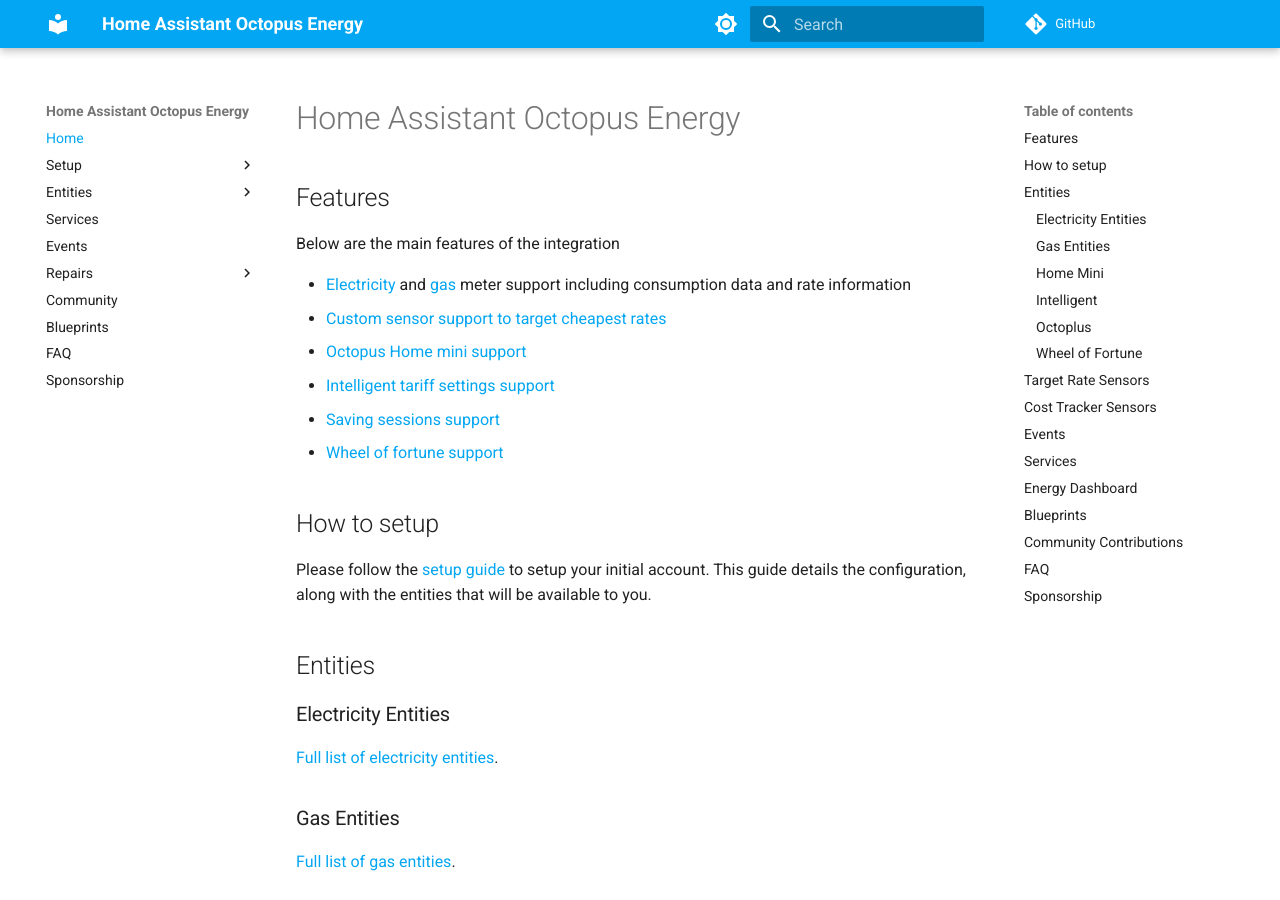
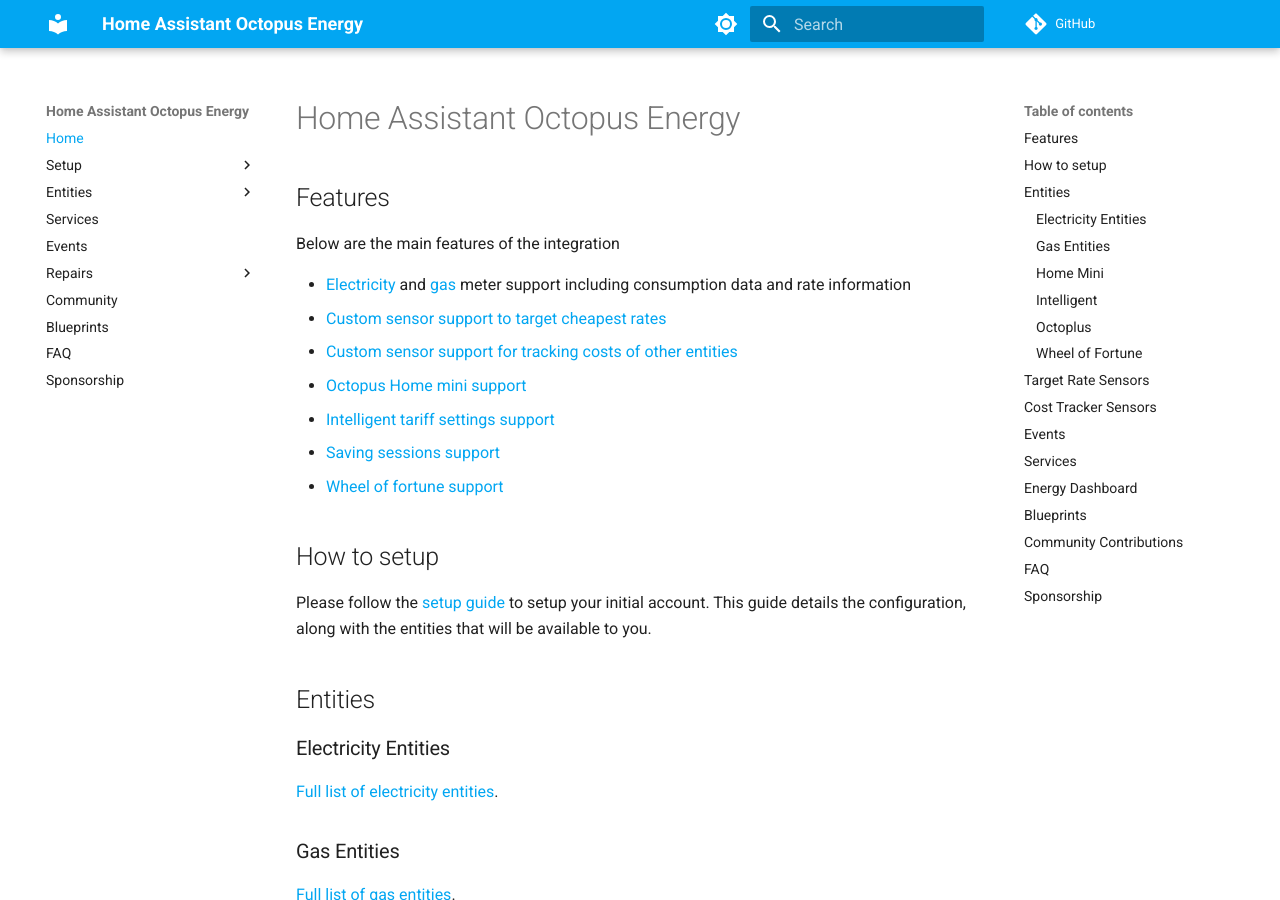
Before and after one commit to BottlecapDave/HomeAssistant-OctopusEnergy, an MkDocs documentation site: the page built from _docs/index.md, in a window 1280 px wide and 900 px high. Built offline with MkDocs 1.6.1 and Material for MkDocs 9.7.7, drawn with Linux system fonts in a browser that asks for light colours; comment, search, counter and statistics services are not loaded.

Commit message:
docs: Added cost tracker to high level feature list

```diff
--- a/_docs/index.md
+++ b/_docs/index.md
@@ -4,12 +4,13 @@
 
 Below are the main features of the integration
 
-* [Electricity](./entities/electricity/) and [gas](./entities/gas/) meter support including consumption data and rate information
-* [Custom sensor support to target cheapest rates](./setup/target_rate/)
-* [Octopus Home mini support](./setup/account/#home-mini)
-* [Intelligent tariff settings support](./entities/intelligent/)
-* [Saving sessions support](./entities/octoplus/#saving-sessions)
-* [Wheel of fortune support](./entities/wheel_of_fortune/)
+* [Electricity](./entities/electricity.md) and [gas](./entities/gas.md) meter support including consumption data and rate information
+* [Custom sensor support to target cheapest rates](./setup/target_rate.md)
+* [Custom sensor support for tracking costs of other entities](./setup/cost_tracker.md)
+* [Octopus Home mini support](./setup/account.md#home-mini)
+* [Intelligent tariff settings support](./entities/intelligent.md)
+* [Saving sessions support](./entities/octoplus.md#saving-sessions)
+* [Wheel of fortune support](./entities/wheel_of_fortune.md)
 
 ## How to setup
 
```
